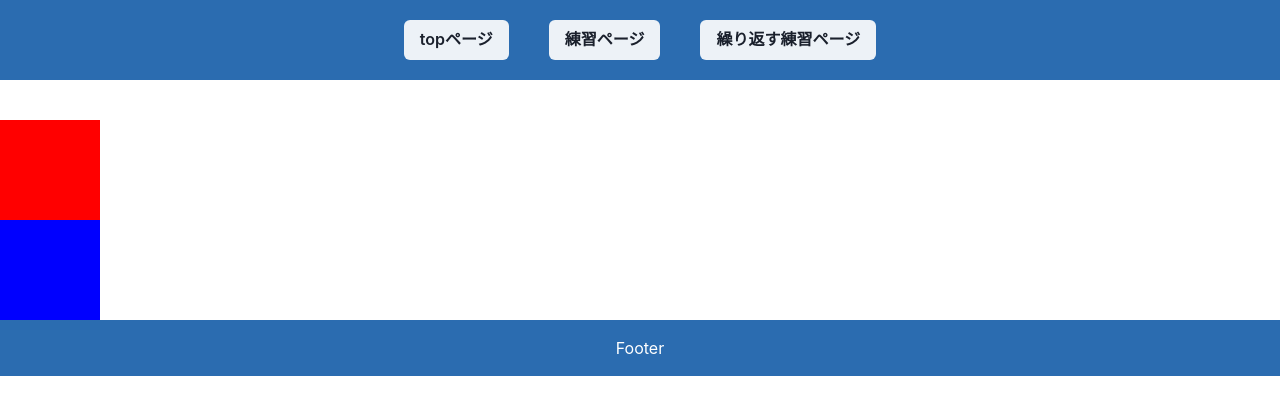
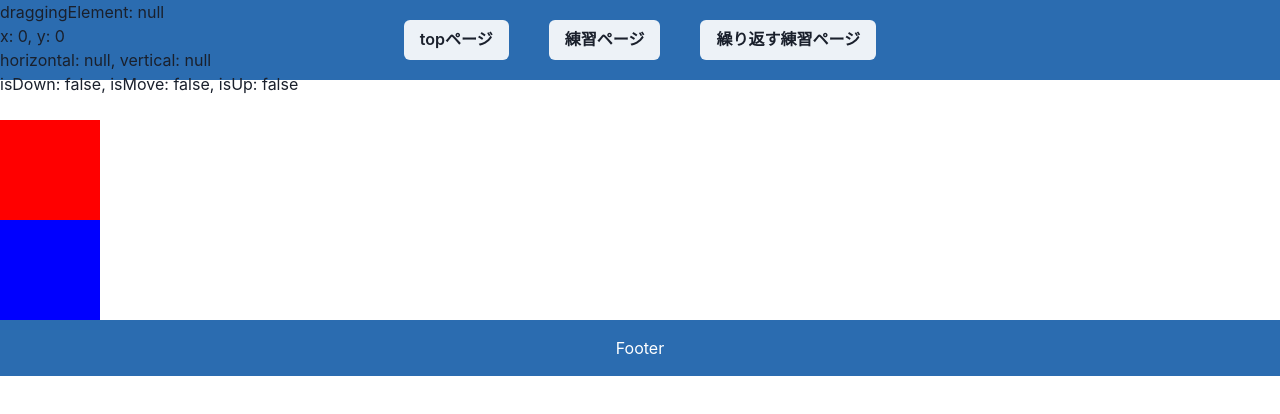
Before and after one commit to sakana-san/react-sample-benkyou, a React (Create React App) app: page /DragDrop in a window 1280 px wide. Shown: the top 414 px of the page. Built offline with nearby package versions, Linux system fonts and the light colour scheme; the HTML template or start-up script is replaced by a standard one.

Commit message:
dragdrop実装

```diff
--- a/src/components/DragDrop.tsx
+++ b/src/components/DragDrop.tsx
@@ -80,8 +80,17 @@ const useDragElemetns = (isStyleTransform: boolean = true): [
     horizontal: null,
     vertical: null
   })
+  // .draggableが追加されていない要素がドラッグされないようにする
+  const isDraggable = (): boolean => draggingElement.current ? draggingElement.current.classList.contains('draggable') : false;
+
+
+
+
   const handleDown = (e: React.MouseEvent<EventTarget & HTMLElement>): void => {
     draggingElement.current = e.currentTarget
+
+    //ドラッグした要素に.draggableクラスが指定されていなければ終了
+    if (!isDraggable()) return;
 
     // 現在のtransform: translate()のx, y値を取得す
     const matrix = new DOMMatrix(getComputedStyle(draggingElement.current).transform)
@@ -89,9 +98,37 @@ const useDragElemetns = (isStyleTransform: boolean = true): [
       x: matrix.translateSelf().e,
       y: matrix.translateSelf().f
     }
-    console.log(zenkainoTranslate.current)
+    const draggableElements = document.getElementsByClassName("draggable") as HTMLCollectionOf<HTMLElement>
+    for (let i = 0; i < draggableElements.length; i++) {
+      draggableElements[i].style.zIndex = `1000`;
+    }
+    draggingElement.current.style.position = 'relative';
+    draggingElement.current.style.zIndex = `1001`;
+
+    // 押し込んだときのページの左上(0, 0)からのカーソルの座標
+    const x = e.pageX
+    const y = e.pageY
+    startPoint.current = {x, y}
+
+    // 押し込んでいることを示すisDownをtrueに切り替える
+    setMouseStatus(prevMouseStatus => ({
+      ...prevMouseStatus,
+      isUp: false,
+      isDown: true
+    }))
   }
+
+
+
   const handleMove = (e: MouseEvent): void => {
+    // 押し込んでいなければ終了
+    if (!draggingElement.current) return;
+
+    //ドラッグした要素に.draggableクラスが指定されていなければ終了
+    if (!isDraggable()) return;
+
+    // テキストをdraggableにした場合に、ドラッグしたときにテキストが選択されないようにする
+    e.preventDefault();
     const differenceX = e.pageX - startPoint.current.x
     const differenceY = e.pageY - startPoint.current.y
 
@@ -127,6 +164,14 @@ const useDragElemetns = (isStyleTransform: boolean = true): [
 
   }
   const handleUp = (e: MouseEvent): void => {
+    // 押し込んでいなければ終了
+    if (!draggingElement.current) return;
+
+    if (!isDraggable()) return;
+
+    // ドロップ＝押し込みをやめたということで空にする
+    draggingElement.current = null;
+
     // 押し込みをやめたことを示すisUpをtrueに切り替え、isDownとisMoveをfalseに戻す
     setMouseStatus(prevMouseStatus => ({
       ...prevMouseStatus,
@@ -169,7 +214,16 @@ export const DragDrop = () => {
       <StyledApp>
         <div className="container">
           <div className="dragging-element-status">
-
+            <div className="dragging-element">{`draggingElement: ${draggingElementStatus.draggingElement && draggingElementStatus.draggingElement.id}`}</div>
+            <div className="translate draggable" onMouseDown={handleDown}>{`x: ${draggingElementStatus.translate.x}, y: ${draggingElementStatus.translate.y}`}</div>
+            <div className="dragging-direction">
+              {`horizontal: ${draggingElementStatus.draggingDirection.horizontal}, vertical: ${draggingElementStatus.draggingDirection.vertical}`}
+            </div>
+            <div className="mouse-status">
+              {
+                `isDown: ${draggingElementStatus.mouseStatus.isDown}, isMove: ${draggingElementStatus.mouseStatus.isMove}, isUp: ${draggingElementStatus.mouseStatus.isUp}`
+              }
+            </div>
           </div>
           <div className="draggables">
             <Draggable
```
